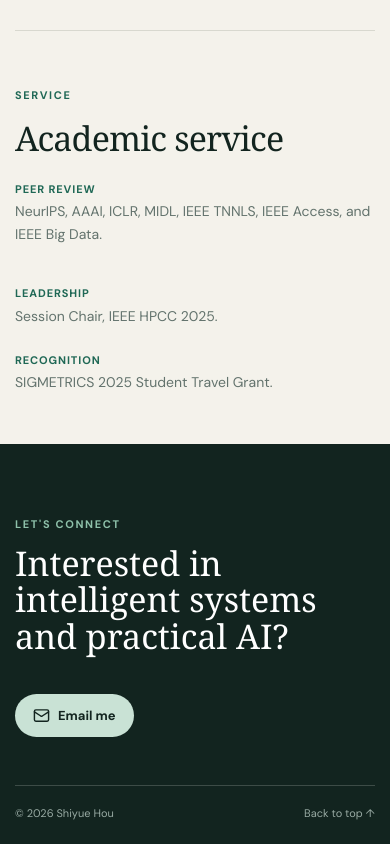
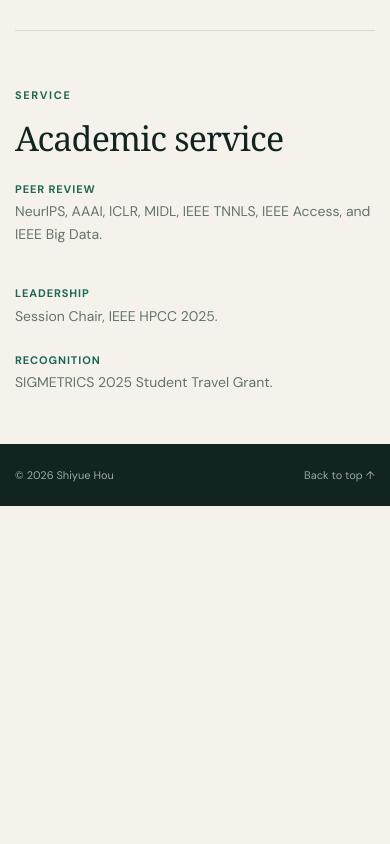
Before and after one commit to shou123/shou123.github.io, a React (Vite) app: page / in a window 390 px wide. Shown: the part 7768-8612 px from the top of the page. After the commit the page ends 8274 px from the top, so only its background shows below. Built offline with nearby package versions, Linux system fonts and the light colour scheme; a web font is replaced by a local one.

Commit message:
Remove footer contact callout

```diff
--- a/src/App.tsx
+++ b/src/App.tsx
@@ -147,7 +147,7 @@ function App() {
         <div className="section-body service-grid"><div><h2>Academic service</h2><p><strong>Peer review</strong><br />NeurIPS, AAAI, ICLR, MIDL, IEEE TNNLS, IEEE Access, and IEEE Big Data.</p></div><div><p><strong>Leadership</strong><br />Session Chair, IEEE HPCC 2025.</p><p><strong>Recognition</strong><br />SIGMETRICS 2025 Student Travel Grant.</p></div></div>
       </section>
 
-      <footer><div className="section-shell footer-inner"><div><p className="eyebrow">Let&apos;s connect</p><h2>Interested in intelligent systems and practical AI?</h2></div><a className="email-button" href="mailto:shiyuehou1@gmail.com"><Mail size={17} /> Email me</a></div><div className="section-shell footer-bottom"><span>© 2026 Shiyue Hou</span><a href="#top">Back to top ↑</a></div></footer>
+      <footer><div className="section-shell footer-bottom"><span>© 2026 Shiyue Hou</span><a href="#top">Back to top ↑</a></div></footer>
     </main>
   );
 }
--- a/src/styles.css
+++ b/src/styles.css
@@ -99,12 +99,8 @@ h1 { margin: 16px 0 8px; font-size: clamp(52px, 7vw, 80px); line-height: 1; lett
 .service-grid p { margin: 20px 0 0; color: var(--muted); font-size: 14px; line-height: 1.65; }
 .service-grid strong { color: var(--accent); font-size: 11px; letter-spacing: .08em; text-transform: uppercase; }
 
-footer { padding: 62px 0 24px; background: var(--ink); color: white; }
-.footer-inner { display: flex; align-items: end; justify-content: space-between; gap: 40px; padding-bottom: 54px; }
-.footer-inner .eyebrow { color: #8ec1aa; }
-.footer-inner h2 { max-width: 690px; margin: 14px 0 0; font-size: clamp(34px, 5vw, 54px); line-height: 1.07; }
-.email-button { flex: 0 0 auto; display: inline-flex; align-items: center; gap: 8px; padding: 13px 18px; border-radius: 999px; background: #c9e2d5; color: var(--ink); font-size: 13px; font-weight: 700; }
-.footer-bottom { display: flex; justify-content: space-between; padding-top: 20px; border-top: 1px solid rgba(255,255,255,.18); color: #98aaa3; font-size: 11px; }
+footer { padding: 24px 0; background: var(--ink); color: white; }
+.footer-bottom { display: flex; justify-content: space-between; color: #98aaa3; font-size: 11px; }
 
 @media (max-width: 820px) {
   .hero { grid-template-columns: 1fr 310px; gap: 34px; }
@@ -124,7 +120,7 @@ footer { padding: 62px 0 24px; background: var(--ink); color: white; }
   .portrait-wrap img { aspect-ratio: 4 / 3; }
   h1 { font-size: clamp(48px, 15vw, 66px); }
   .split-section { grid-template-columns: 1fr; gap: 18px; padding: 50px 0; }
-  .section-heading-row, .footer-inner { align-items: flex-start; flex-direction: column; }
+  .section-heading-row { align-items: flex-start; flex-direction: column; }
   .paper { grid-template-columns: 1fr; gap: 15px; }
   .paper-image { height: 190px; }
   .experience-row { grid-template-columns: 105px 1fr; gap: 16px; }
@@ -136,7 +132,6 @@ footer { padding: 62px 0 24px; background: var(--ink); color: white; }
   .experience-title { flex-direction: column; gap: 4px; }
   .period { order: -1; }
   .service-grid { grid-template-columns: 1fr; gap: 10px; }
-  .footer-inner { padding-bottom: 48px; }
 }
 
 @media (prefers-reduced-motion: reduce) {
```
